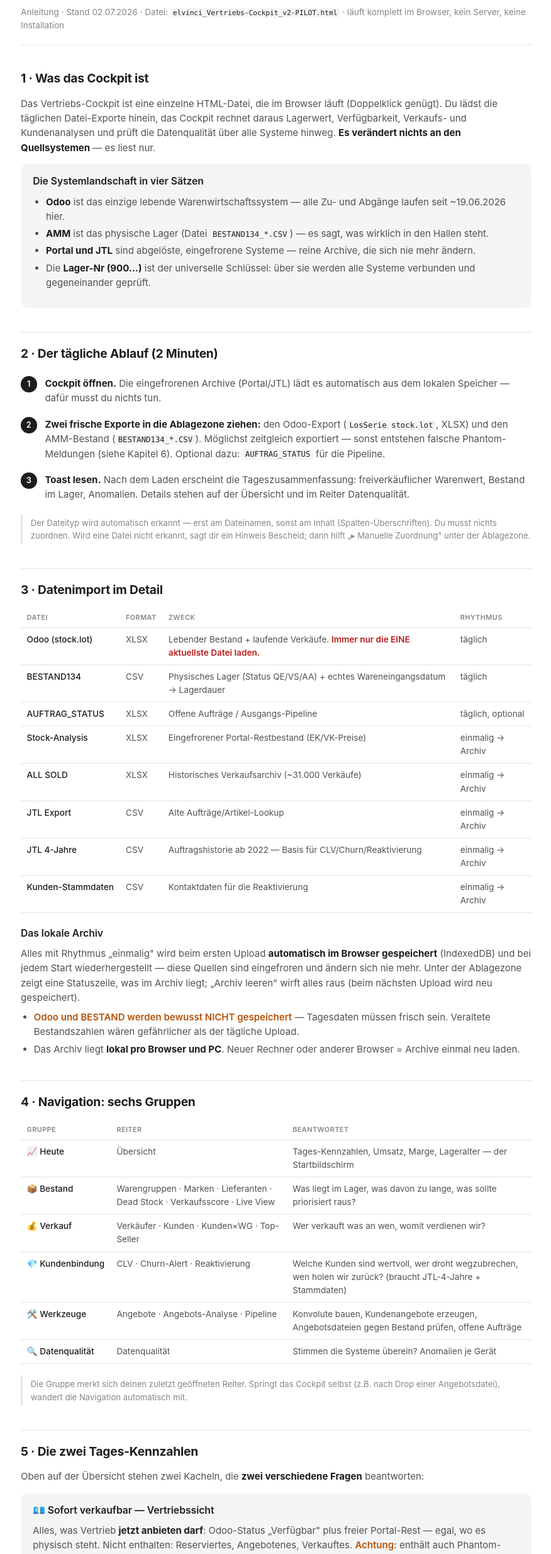
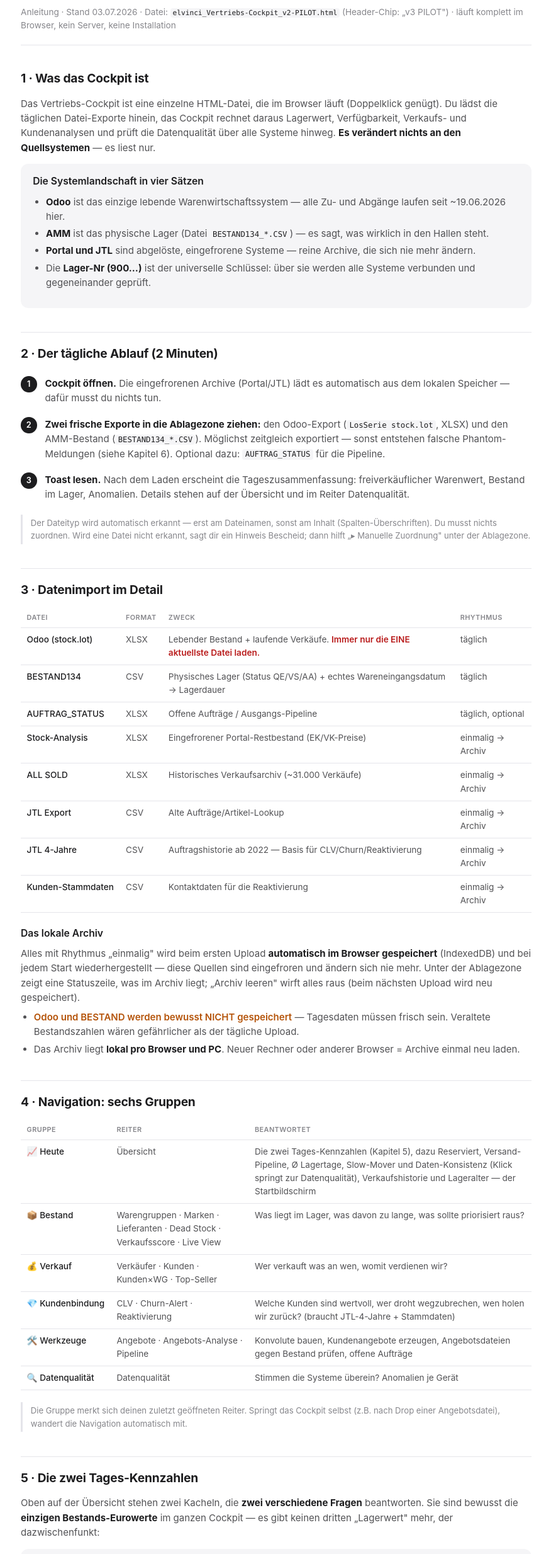
Before and after one commit to eskoiv-crypto/lagerkapazit-t, a website: page ANLEITUNG_Vertriebs-Cockpit_PILOT.html in a window 1280 px wide. Shown: the part 79-2546 px from the top of the page at 63% size, without its empty margins (201-1077 px from the left). Drawn offline with Linux system fonts and the light colour scheme.

Commit message:
PILOT-Anleitung: Stand 03.07 - v3-PILOT-Chip, neue Heute-KPI-Zeile, Ein-Wertesystem-Hinweis
Co-Authored-By: Claude Fable 5 <noreply@anthropic.com>

```diff
--- a/ANLEITUNG_Vertriebs-Cockpit_PILOT.html
+++ b/ANLEITUNG_Vertriebs-Cockpit_PILOT.html
@@ -65,7 +65,7 @@
 
 <header>
     <h1>elvinci Vertriebs-Cockpit <span class="pilot-badge">PILOT</span></h1>
-    <div class="meta">Anleitung · Stand 02.07.2026 · Datei: <code>elvinci_Vertriebs-Cockpit_v2-PILOT.html</code> · läuft komplett im Browser, kein Server, keine Installation</div>
+    <div class="meta">Anleitung · Stand 03.07.2026 · Datei: <code>elvinci_Vertriebs-Cockpit_v2-PILOT.html</code> (Header-Chip: „v3 PILOT") · läuft komplett im Browser, kein Server, keine Installation</div>
 </header>
 
 <h2>1 · Was das Cockpit ist</h2>
@@ -112,7 +112,7 @@
 <h2>4 · Navigation: sechs Gruppen</h2>
 <table>
     <tr><th>Gruppe</th><th>Reiter</th><th>Beantwortet</th></tr>
-    <tr><td>📈 Heute</td><td>Übersicht</td><td>Tages-Kennzahlen, Umsatz, Marge, Lageralter — der Startbildschirm</td></tr>
+    <tr><td>📈 Heute</td><td>Übersicht</td><td>Die zwei Tages-Kennzahlen (Kapitel 5), dazu Reserviert, Versand-Pipeline, Ø Lagertage, Slow-Mover und Daten-Konsistenz (Klick springt zur Datenqualität), Verkaufshistorie und Lageralter — der Startbildschirm</td></tr>
     <tr><td>📦 Bestand</td><td>Warengruppen · Marken · Lieferanten · Dead Stock · Verkaufsscore · Live View</td><td>Was liegt im Lager, was davon zu lange, was sollte priorisiert raus?</td></tr>
     <tr><td>💰 Verkauf</td><td>Verkäufer · Kunden · Kunden×WG · Top-Seller</td><td>Wer verkauft was an wen, womit verdienen wir?</td></tr>
     <tr><td>💎 Kundenbindung</td><td>CLV · Churn-Alert · Reaktivierung</td><td>Welche Kunden sind wertvoll, wer droht wegzubrechen, wen holen wir zurück? (braucht JTL-4-Jahre + Stammdaten)</td></tr>
@@ -122,7 +122,7 @@
 <p class="hint">Die Gruppe merkt sich deinen zuletzt geöffneten Reiter. Springt das Cockpit selbst (z.B. nach Drop einer Angebotsdatei), wandert die Navigation automatisch mit.</p>
 
 <h2>5 · Die zwei Tages-Kennzahlen</h2>
-<p>Oben auf der Übersicht stehen zwei Kacheln, die <b>zwei verschiedene Fragen</b> beantworten:</p>
+<p>Oben auf der Übersicht stehen zwei Kacheln, die <b>zwei verschiedene Fragen</b> beantworten. Sie sind bewusst die <b>einzigen Bestands-Eurowerte</b> im ganzen Cockpit — es gibt keinen dritten „Lagerwert" mehr, der dazwischenfunkt:</p>
 <div class="card">
     <h3>💶 Sofort verkaufbar — Vertriebssicht</h3>
     <p>Alles, was Vertrieb <b>jetzt anbieten darf</b>: Odoo-Status „Verfügbar" plus freier Portal-Rest — egal, wo es physisch steht. Nicht enthalten: Reserviertes, Angebotenes, Verkauftes. <span class="warn">Achtung:</span> enthält auch Phantom-Geräte (in Odoo verfügbar, physisch nicht auffindbar) — die Kachel weist sie aus.</p>
@@ -180,7 +180,7 @@
 </ul>
 
 <footer>
-    elvinci.de GmbH · Vertriebs-Cockpit PILOT · Anleitung Stand 02.07.2026 · Fragen: d.eskofier@elvinci.de<br>
+    elvinci.de GmbH · Vertriebs-Cockpit PILOT · Anleitung Stand 03.07.2026 · Fragen: d.eskofier@elvinci.de<br>
     Diese Anleitung beschreibt den PILOT-Stand (Odoo-Integration, Auto-Import, lokales Archiv, 6-Gruppen-Navigation). Für die alte Live-Version gilt weiterhin <code>ANLEITUNG_Vertriebs-Cockpit_v2.html</code>.
 </footer>
 
```
